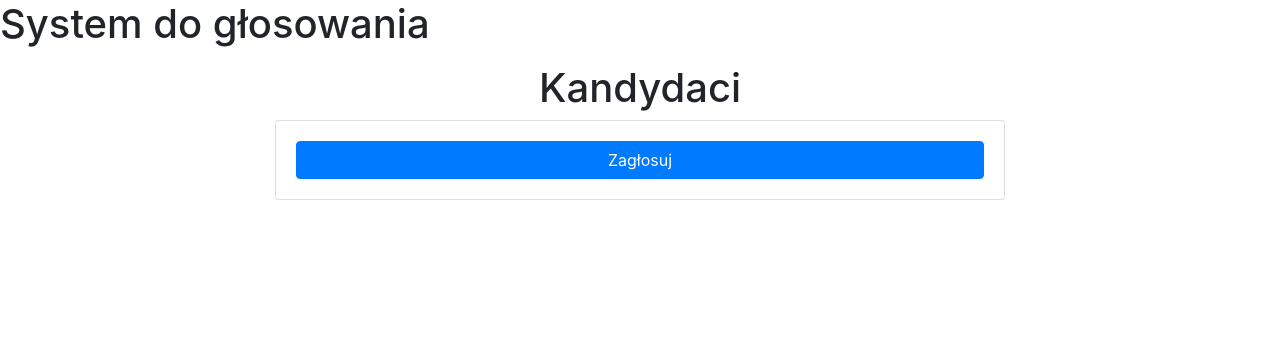
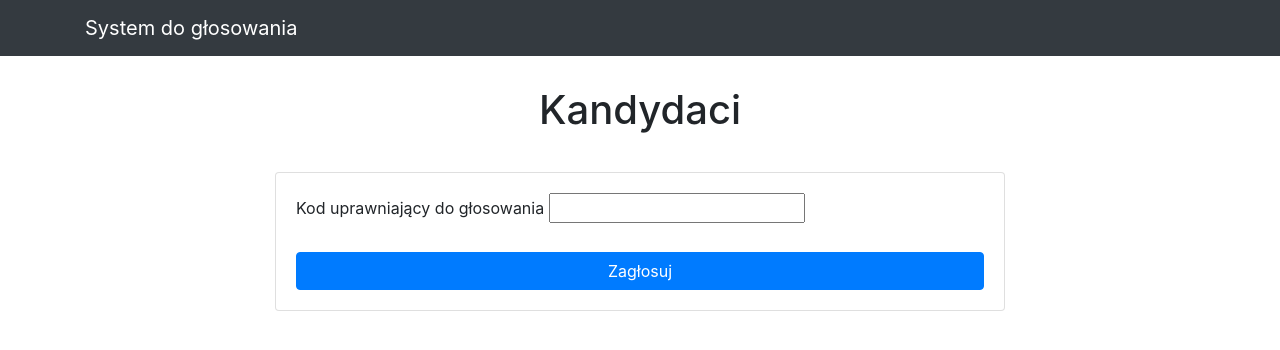
Before and after one commit to asialit/kwc, a Flask app: page / in a window 1280 px wide. Shown: the top 350 px of the page. Run offline with Flask 2, Linux system fonts and the light colour scheme; data that the repository does not hold is empty; some libraries are stand-ins or nearby versions.

Commit message:
Update templates

```diff
--- a/app/forms.py
+++ b/app/forms.py
@@ -6,10 +6,10 @@ from wtforms.validators import DataRequired
 class LoginForm(FlaskForm):
     username = StringField('Nazwa użytkownika', validators=[DataRequired()])
     password = PasswordField('Hasło', validators=[DataRequired()])
-    submit = SubmitField('Zaloguj się')
+    submit = SubmitField('Zaloguj się', render_kw={'class': 'btn btn-primary btn-block'})
 
 
 class AddCandidateForm(FlaskForm):
     name = StringField('Imię', validators=[DataRequired()])
-    surname = StringField('Nazwisko użytkownika', validators=[DataRequired()])
-    submit = SubmitField('Dodaj')
+    surname = StringField('Nazwisko', validators=[DataRequired()])
+    submit = SubmitField('Dodaj', render_kw={'class': 'btn btn-primary btn-block'})
--- a/app/routes.py
+++ b/app/routes.py
@@ -6,10 +6,15 @@ from app.forms import LoginForm, AddCandidateForm
 from app.models import User, Candidate
 
 
-@app.route('/')
+@app.route('/', methods=['GET', 'POST'])
 def index():
-    candidates = Candidate.query.all()
-    return render_template('index.html', candidates=candidates)
+    if request.method == "POST":
+        code = request.form["code"]
+        candidate_id = request.form["candidate"]
+        # code_exists = db.session.query(Vote.id).filter_by(code=code).first() is not None
+    else:
+        candidates = Candidate.query.all()
+        return render_template('index.html', candidates=candidates)
 
 
 # @login_required
--- a/app/static/style.css
+++ b/app/static/style.css
@@ -1 +1,7 @@
-ó
+.card {
+    margin-top: 30px;
+}
+
+.title {
+    margin-top: 30px;
+}
--- a/app/templates/admin.html
+++ b/app/templates/admin.html
@@ -2,15 +2,15 @@
 
 {% block content %}
     <div class="container">
-        <h1 class="text-center">
+        <h1 class="text-center title">
             Panel admina
         </h1>
         <div class="row justify-content-center">
             <div class="col-lg-8 col-md-10 col-sm-12">
                 <div class="card">
                     <div class="card-body">
-                        <a class="btn" href="\admin\add_candidate">Dodaj kandydata</a>
-
+                        <a class="btn btn-primary btn-block" href="\admin\add_candidate">Dodaj kandydata</a>
+                        <a class="btn btn-primary btn-block" href="\admin\calculate_results">Oblicz wyniki</a>
                     </div>
                     <!--<div class="card-footer text-muted text-center">
                         Already have an account? <a href="#">Log in</a>
--- a/app/templates/base.html
+++ b/app/templates/base.html
@@ -3,13 +3,11 @@
 <link rel="stylesheet" href="{{ url_for('static', filename='style.css') }}">
 <link rel="stylesheet" href="{{ url_for('static', filename='bootstrap.min.css') }}">
 <nav>
-    <h1>System do głosowania</h1>
-    <ul>
-        {% if g.user %}
-            <li><a href="{{ url_for('auth.register') }}">Register</a>
-            <li><a href="{{ url_for('auth.login') }}">Log In</a>
-        {% endif %}
-    </ul>
+    <nav class="navbar navbar-expand-lg navbar-dark bg-dark">
+        <div class="container">
+            <a class="navbar-brand" href="{{ url_for("index") }}">System do głosowania</a>
+        </div>
+    </nav>
 </nav>
 <section class="content">
     <header>
--- a/app/templates/index.html
+++ b/app/templates/index.html
@@ -2,7 +2,7 @@
 
 {% block content %}
     <div class="container">
-        <h1 class="text-center">
+        <h1 class="text-center title">
             Kandydaci
         </h1>
         <div class="row justify-content-center">
@@ -12,8 +12,12 @@
                         <!-- <h3 class="card-title"></h3>-->
                         <form method="post" novalidate>
                             {% for candidate in candidates %}
-                                {{ candidate }}
+                                <input type="radio" name="candidate" id="{{ candidate.id }}" value="{{ candidate.id }}">
+                                <label for="{{ candidate.id }}">{{ candidate.name }} {{ candidate.surname }}</label>
+                                <hr>
                             {% endfor %}
+                            <label for="code">Kod uprawniający do głosowania</label>
+                            <input type="text" id="code" name="code"><br><br>
                             <button type="submit" class="btn btn-primary btn-block">Zagłosuj</button>
                         </form>
                     </div>
```
